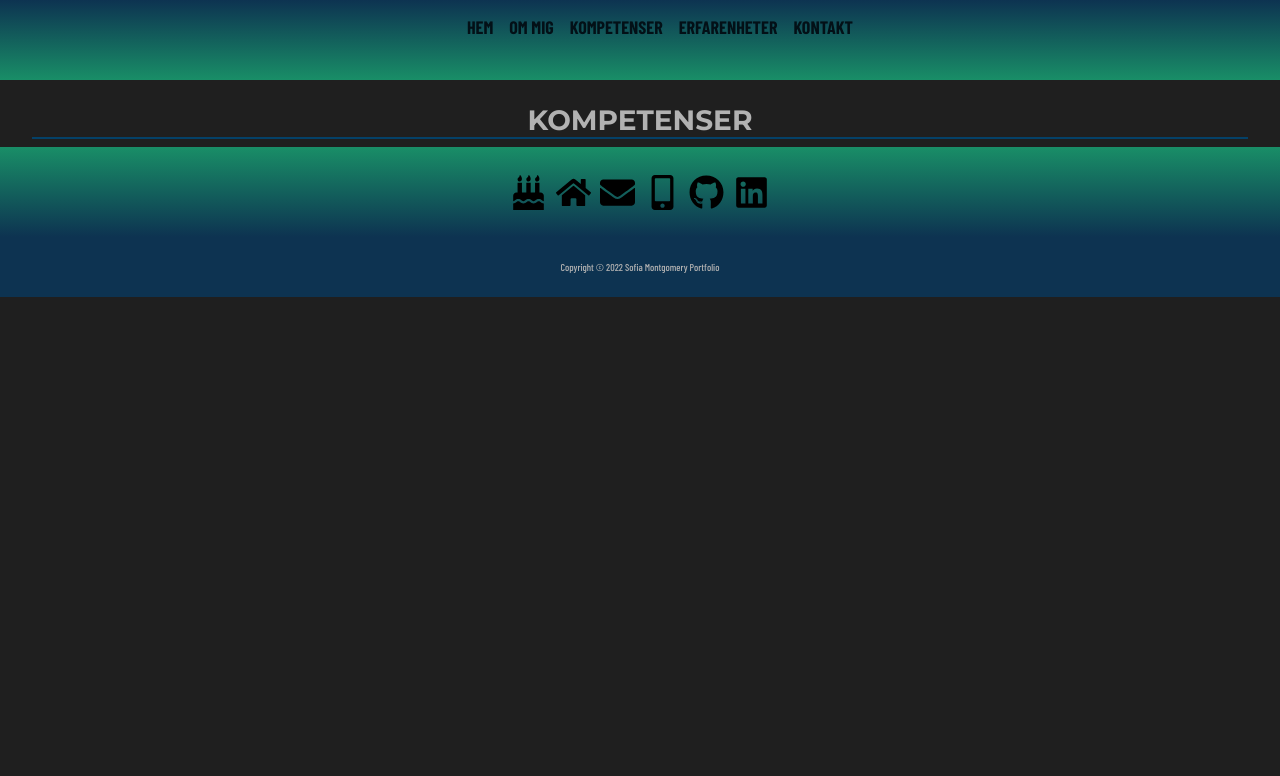
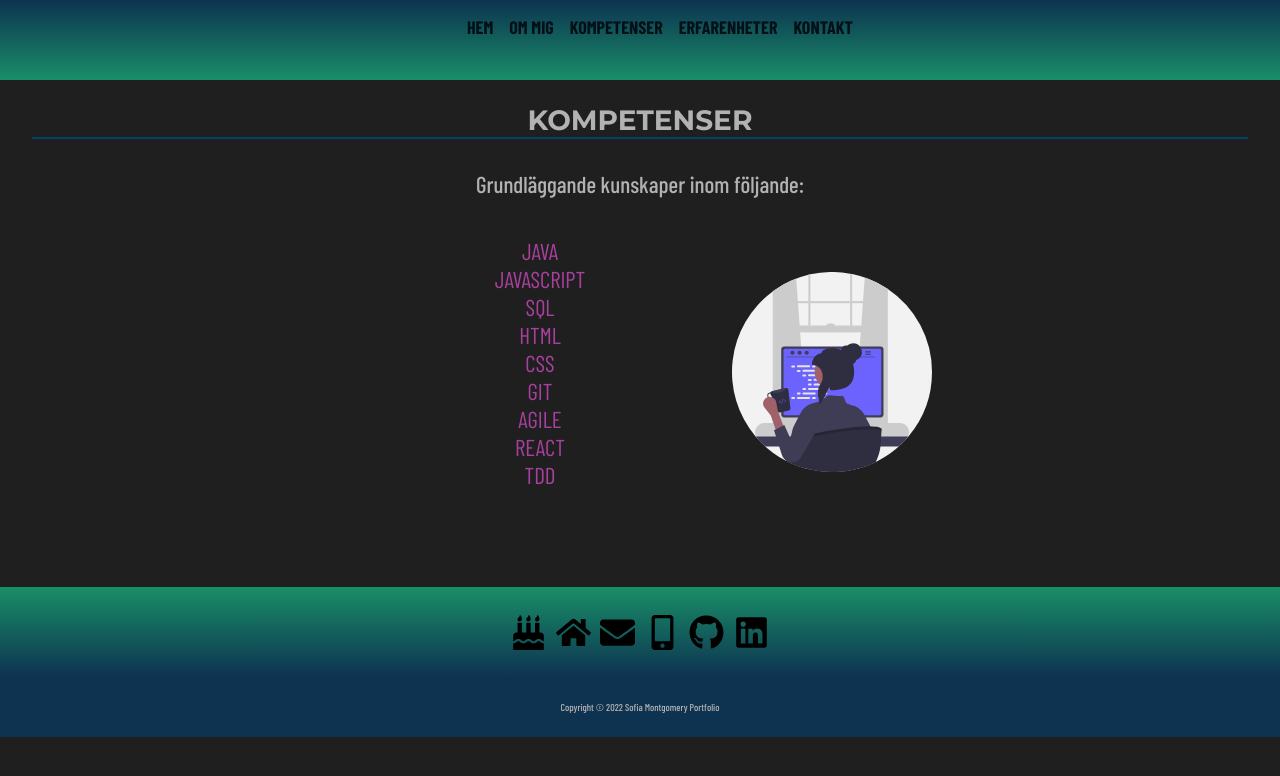
Before and after one commit to fiamont/portfolio, a Next.js app: page /kompetenser in a window 1280 px wide. Shown: the top 776 px of the page. Built offline with nearby package versions, Linux system fonts and the light colour scheme; a web font is replaced by a local one.

Commit message:
added skills

```diff
--- /dev/null
+++ b/components/Skills.jsx
@@ -0,0 +1,37 @@
+import style from "../styles/Skills.module.css";
+import Codegirl from "../public/codegirl.svg";
+import Image from "next/image";
+
+const Skills = () => {
+  return (
+    <div className={style.Skills} id="skills">
+      <div className={style.Text}>
+        <p>Grundläggande kunskaper inom följande:</p>
+      </div>
+      <div className={style.Container}>
+        <div className={style.List}>
+          <ul>
+            <li key="java">JAVA</li>
+            <li key="javascript">JAVASCRIPT</li>
+            <li key="sql">SQL</li>
+            <li key="html">HTML</li>
+            <li key="css">CSS</li>
+            <li key="git">GIT</li>
+            <li key="agile">AGILE</li>
+            <li key="react">REACT</li>
+            <li key="tdd">TDD</li>
+          </ul>
+        </div>
+        <Image
+          className={style.Codegirl}
+          src={Codegirl}
+          alt="dual"
+          width={200}
+          height={200}
+        />
+      </div>
+    </div>
+  );
+};
+
+export default Skills;
--- a/pages/kompetenser.jsx
+++ b/pages/kompetenser.jsx
@@ -1,5 +1,5 @@
 import React from "react";
-// import Skills from "./../components/Skills/Skills";
+import Skills from "../components/Skills";
 import PageHeader from "../components/Pageheader";
 import Head from "next/head";
 import styles from "../styles/Home.module.css";
@@ -12,7 +12,7 @@ function Kompetenser() {
       </Head>
       <main className={styles.main}>
         <PageHeader title={"Kompetenser"} />
-        {/* <Skills /> */}
+        <Skills />
       </main>
     </div>
   );
--- /dev/null
+++ b/styles/Skills.module.css
@@ -0,0 +1,46 @@
+.Skills {
+  padding-bottom: 5%;
+}
+
+.Container {
+  display: flex;
+  justify-content: center;
+  align-items: center;
+  margin-left: 20%;
+  margin-right: 20%;
+}
+
+.List ul {
+  list-style-type: none;
+  padding: 0;
+}
+
+.List {
+  flex-basis: 50%;
+  border-radius: 3px;
+  margin-bottom: 2px;
+  padding: 1rem;
+  padding-top: 0;
+}
+
+.List li {
+  display: flex;
+  justify-content: center;
+  font-size: 23px;
+  color: #a8409d;
+}
+
+.Text {
+  display: flex;
+  justify-content: center;
+  align-items: center;
+  font-size: 23px;
+  text-align: center;
+  padding-bottom: 0;
+}
+
+@media screen and (max-width: 600px) {
+  .Container {
+    flex-direction: column;
+  }
+}
```
Also changed, not shown: public/codegirl.svg (added).
